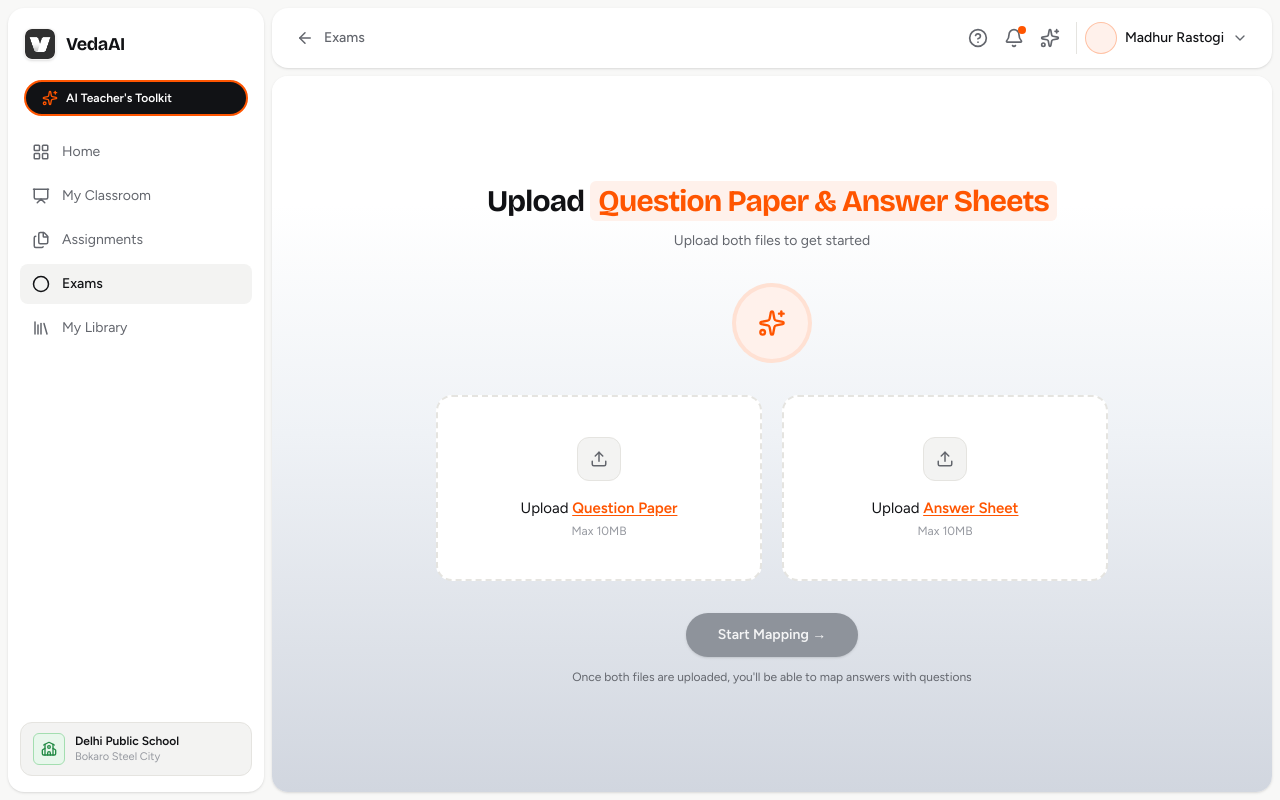
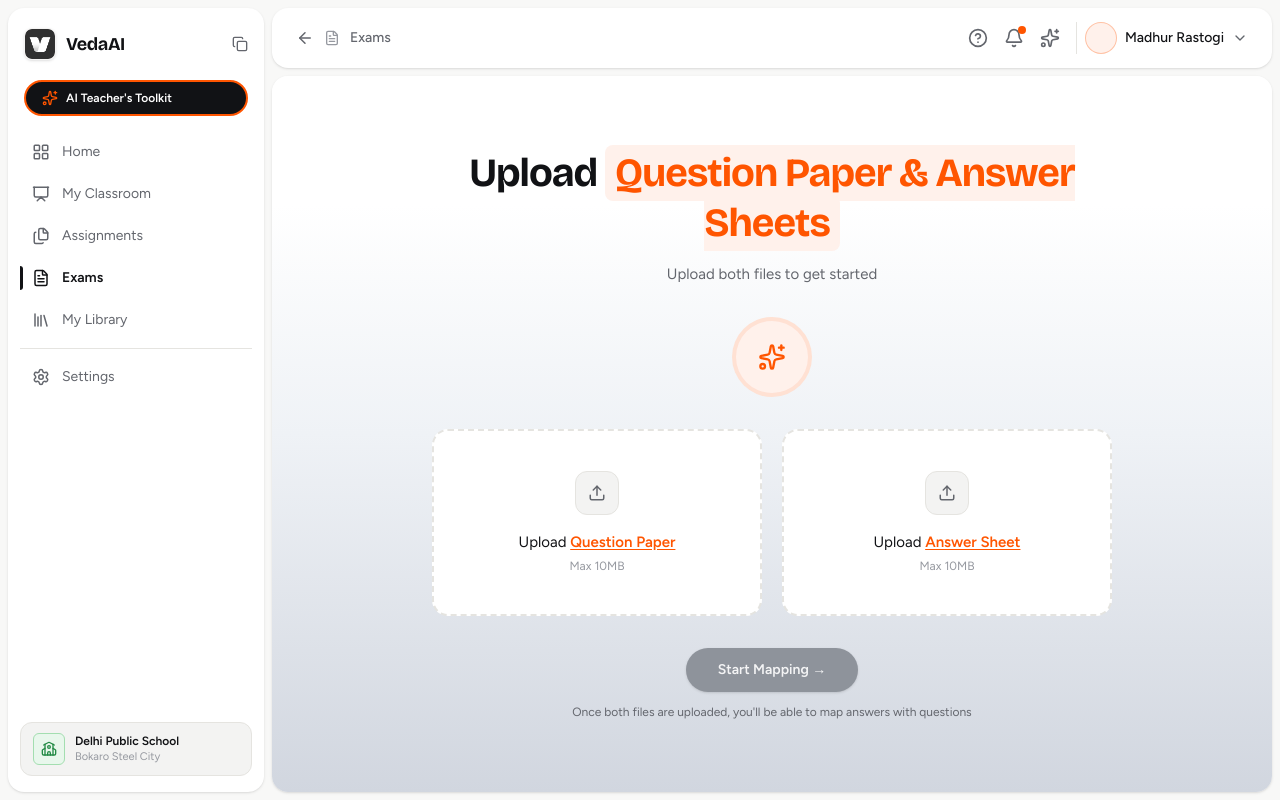
Before and after one commit to abhigyansinhaa/aiEvaluator, a Next.js app: page / in a window 1280 px wide. Built offline with nearby package versions, Linux system fonts and the light colour scheme.

Commit message:
style: match screenshot fidelity - active nav accent, breadcrumb icon, sidebar collapse, scaled titles, card redesign

```diff
--- a/src/app/page.tsx
+++ b/src/app/page.tsx
@@ -182,14 +182,14 @@ export default function Home() {
     <AppShell sidebarExpanded={!showWorkspace && !isProcessing} onBack={reset}>
       {!showWorkspace && !isProcessing && (
         <div className="flex-1 overflow-auto flex items-center justify-center px-4 py-8 sm:px-6 sm:py-10 relative bg-[linear-gradient(180deg,#FFFFFF_0%,#FFFFFF_18%,#EFF2F6_50%,#D1D6DF_100%)]">
-          <div className="w-full max-w-2xl text-center py-4">
-            <h1 className="text-2xl sm:text-3xl font-bold font-display tracking-tight text-ink">
+          <div className="w-full max-w-[680px] text-center py-4">
+            <h1 className="text-3xl sm:text-[40px] sm:leading-tight font-bold font-display tracking-tight text-ink">
               Upload{" "}
-              <span className="bg-orange-soft text-orange px-2 py-0.5 rounded-md">
+              <span className="bg-orange-soft text-orange px-2.5 py-1 rounded-lg text-3xl sm:text-[40px]">
                 Question Paper &amp; Answer Sheets
               </span>
             </h1>
-            <p className="text-ink-soft mt-3 text-sm">Upload both files to get started</p>
+            <p className="text-ink-soft mt-4 text-sm sm:text-[15px]">Upload both files to get started</p>
 
             <div className="w-20 h-20 rounded-full bg-orange-soft border-4 border-orange/10 mx-auto my-8 flex items-center justify-center">
               <Sparkles className="text-orange" size={28} />
--- a/src/components/AppShell.tsx
+++ b/src/components/AppShell.tsx
@@ -6,7 +6,8 @@ import {
   ArrowLeft,
   Bell,
   ChevronDown,
-  Circle,
+  Copy,
+  FileText,
   Files,
   HelpCircle,
   LayoutGrid,
@@ -14,6 +15,7 @@ import {
   Menu,
   Presentation,
   School,
+  Settings,
   Sparkles,
   X,
 } from "lucide-react";
@@ -28,7 +30,7 @@ const NAV_ITEMS = [
   { icon: LayoutGrid, label: "Home" },
   { icon: Presentation, label: "My Classroom" },
   { icon: Files, label: "Assignments" },
-  { icon: Circle, label: "Exams", active: true },
+  { icon: FileText, label: "Exams", active: true },
   { icon: Library, label: "My Library" },
 ];
 
@@ -78,20 +80,39 @@ function SchoolBadge({ compact }: { compact: boolean }) {
 
 function NavList({ expanded, onNavigate }: { expanded: boolean; onNavigate?: () => void }) {
   return (
-    <nav className="flex-1 px-3 space-y-1">
+    <nav className="flex-1 px-3 space-y-0.5">
       {NAV_ITEMS.map(({ icon: Icon, label, active }) => (
         <button
           key={label}
           onClick={onNavigate}
-          className={`w-full flex items-center gap-3 rounded-lg px-3 py-2.5 text-sm text-left ${
-            active ? "bg-surface-muted text-ink font-medium" : "text-ink-soft"
+          className={`w-full flex items-center gap-3 rounded-lg px-3 py-2.5 text-sm text-left relative ${
+            active ? "text-ink font-semibold" : "text-ink-soft hover:text-ink hover:bg-surface-muted"
           } ${expanded ? "" : "justify-center px-0"}`}
           title={expanded ? undefined : label}
         >
+          {active && (
+            <span className={`absolute left-0 top-1/2 -translate-y-1/2 w-[3px] rounded-r-full bg-ink ${
+              expanded ? "h-6" : "h-5"
+            }`} />
+          )}
           <Icon size={18} className="shrink-0" />
           {expanded && <span>{label}</span>}
         </button>
       ))}
+
+      {/* Settings item with separator */}
+      <div className="pt-2 mt-2 border-t border-line">
+        <button
+          onClick={onNavigate}
+          className={`w-full flex items-center gap-3 rounded-lg px-3 py-2.5 text-sm text-left text-ink-soft hover:text-ink hover:bg-surface-muted ${
+            expanded ? "" : "justify-center px-0"
+          }`}
+          title={expanded ? undefined : "Settings"}
+        >
+          <Settings size={18} className="shrink-0" />
+          {expanded && <span>Settings</span>}
+        </button>
+      </div>
     </nav>
   );
 }
@@ -154,9 +175,16 @@ export function AppShell({ sidebarExpanded, onBack, children }: AppShellProps) {
             sidebarExpanded ? "w-[256px]" : "w-17"
           }`}
         >
-          <div className={`flex items-center gap-2.5 px-4 py-5 ${sidebarExpanded ? "" : "justify-center px-0"}`}>
-            <BrandMark />
-            {sidebarExpanded && <span className="font-display font-bold text-lg text-ink tracking-tight">VedaAI</span>}
+          <div className={`flex items-center gap-2.5 px-4 py-5 ${sidebarExpanded ? "justify-between" : "justify-center px-0"}`}>
+            <div className="flex items-center gap-2.5">
+              <BrandMark />
+              {sidebarExpanded && <span className="font-display font-bold text-lg text-ink tracking-tight">VedaAI</span>}
+            </div>
+            {sidebarExpanded && (
+              <button className="text-ink-soft hover:text-ink transition-colors" aria-label="Collapse sidebar">
+                <Copy size={16} />
+              </button>
+            )}
           </div>
 
           <div className={`px-4 mb-4 ${sidebarExpanded ? "" : "px-2 flex justify-center"}`}>
@@ -180,6 +208,7 @@ export function AppShell({ sidebarExpanded, onBack, children }: AppShellProps) {
                 className="flex items-center gap-2.5 text-ink-soft hover:text-ink transition-colors"
               >
                 <ArrowLeft size={18} />
+                <FileText size={16} className="text-ink-faint" />
                 <span className="text-sm font-medium">Exams</span>
               </button>
             </div>
--- a/src/components/UploadZone.tsx
+++ b/src/components/UploadZone.tsx
@@ -97,26 +97,25 @@ export function UploadZone({ label, accentLabel, files, onChange, disabled }: Up
           <p className="text-xs text-ink-faint mt-1">Max 10MB</p>
         </div>
       ) : (
-        <div className="space-y-2">
+        <div className="flex flex-col items-center gap-3">
           {files.map((f, i) => {
             const key = `${f.name}-${f.size}`;
             const pages = pageCounts.get(key);
             return (
               <div
                 key={`${f.name}-${i}`}
-                className="flex items-center justify-between rounded-xl bg-surface-muted border border-line px-3.5 py-3"
+                className="relative flex items-center gap-3.5 rounded-xl bg-white border border-line/60 px-4 py-3.5 shadow-[0_2px_8px_rgba(0,0,0,0.06)] w-full"
               >
-                <div className="flex items-center gap-3 min-w-0">
-                  <div className="w-9 h-9 rounded-lg bg-red-soft border border-red-border flex items-center justify-center shrink-0">
-                    <FileText size={16} className="text-red" />
-                  </div>
-                  <div className="min-w-0">
-                    <p className="text-sm font-semibold text-ink truncate">{f.name}</p>
-                    <p className="text-xs text-ink-faint">
-                      {formatSize(f.size)}
-                      {pages != null && <> · {pages} {pages === 1 ? "Page" : "Pages"}</>}
-                    </p>
-                  </div>
+                {/* PDF icon badge */}
+                <div className="w-10 h-10 rounded-lg bg-red-soft border border-red-border flex items-center justify-center shrink-0">
+                  <span className="text-[10px] font-bold text-red leading-none tracking-tight">PDF</span>
+                </div>
+                <div className="min-w-0 flex-1">
+                  <p className="text-sm font-bold text-ink truncate">{f.name}</p>
+                  <p className="text-xs text-ink-faint mt-0.5">
+                    {formatSize(f.size)}
+                    {pages != null && <> &nbsp;•&nbsp; {pages} {pages === 1 ? "Page" : "Pages"}</>}
+                  </p>
                 </div>
                 {!disabled && (
                   <button
@@ -125,9 +124,9 @@ export function UploadZone({ label, accentLabel, files, onChange, disabled }: Up
                       removeAt(i);
                     }}
                     aria-label={`Remove ${f.name}`}
-                    className="w-6 h-6 rounded-full bg-ink text-white flex items-center justify-center shrink-0 hover:opacity-80"
+                    className="absolute -top-2 -right-2 w-6 h-6 rounded-full bg-ink text-white flex items-center justify-center shrink-0 hover:opacity-80 shadow-sm"
                   >
-                    <X size={13} />
+                    <X size={12} />
                   </button>
                 )}
               </div>
@@ -136,7 +135,7 @@ export function UploadZone({ label, accentLabel, files, onChange, disabled }: Up
           {!disabled && (
             <button
               onClick={() => inputRef.current?.click()}
-              className="text-xs text-ink-soft hover:text-ink underline underline-offset-2"
+              className="text-xs text-ink-soft hover:text-ink underline underline-offset-2 mt-1"
             >
               Add another file
             </button>
```
